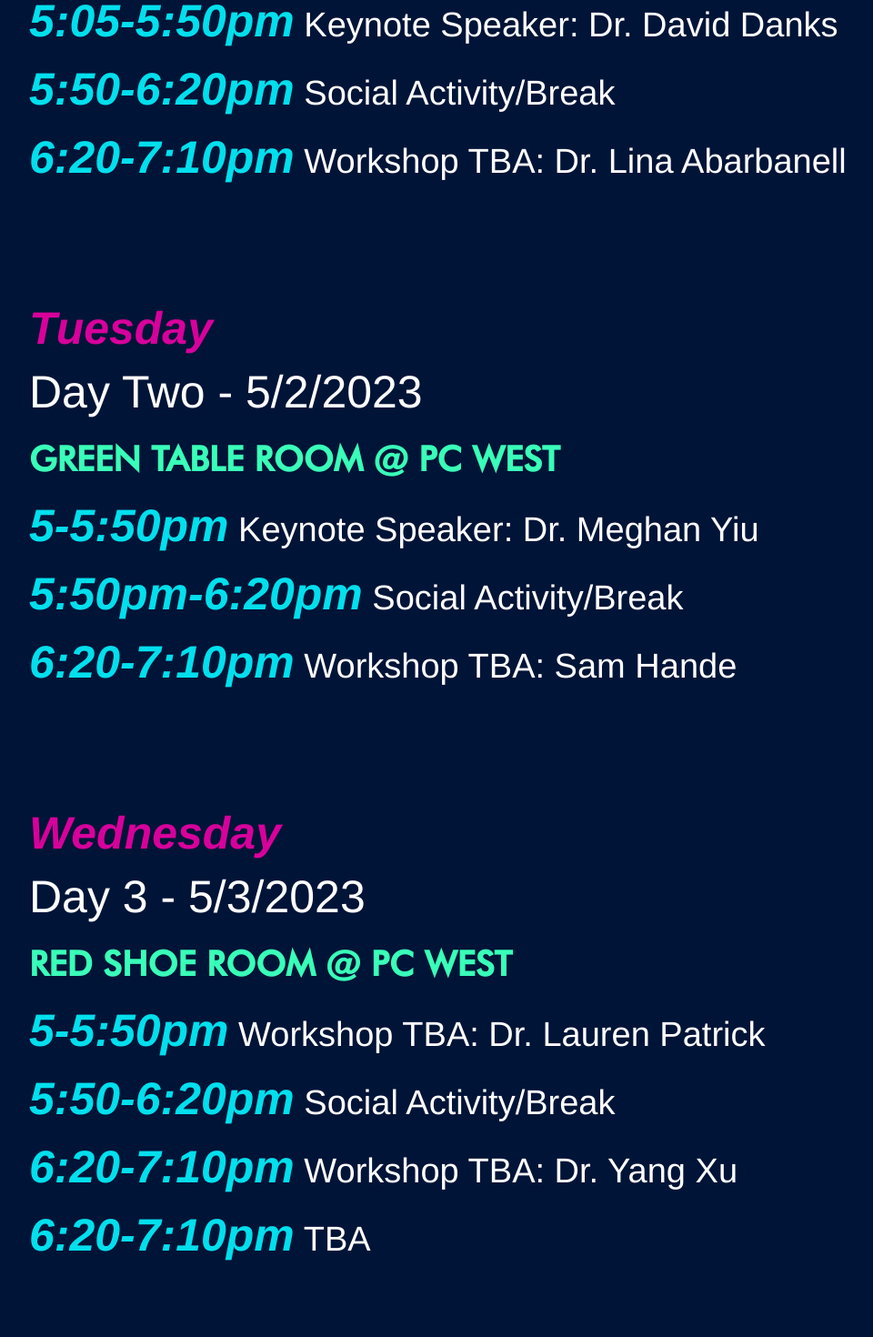
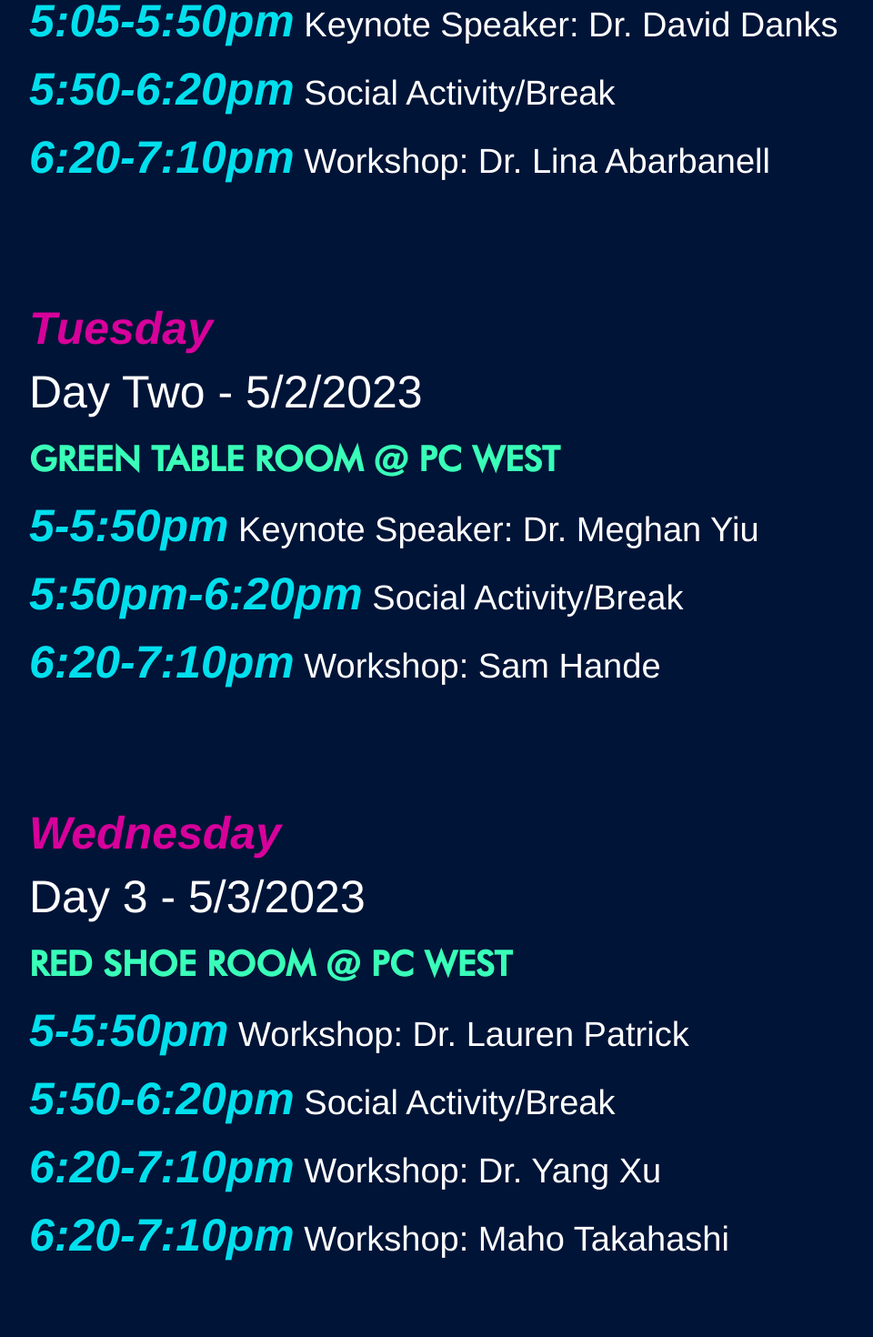
Before and after one commit to CSSA-UCSD/conference2023, a React (Create React App) app: page /#/ in a window 1280 px wide. Shown: the part 2060-3530 px from the top of the page at 91% size, without its empty margins (98-1058 px from the left). Built offline with nearby package versions, Linux system fonts and the light colour scheme.

Commit message:
updated schedule data

```diff
--- a/src/components/data/home/DayScheduleData.js
+++ b/src/components/data/home/DayScheduleData.js
@@ -22,7 +22,7 @@ const DayScheduleData = [
                 time: "5:50-6:20pm"
             },
             {
-                title: "Workshop TBA: Dr. Lina Abarbanell",
+                title: "Workshop: Dr. Lina Abarbanell",
                 time: "6:20-7:10pm",
                 recording: ""
             }
@@ -46,7 +46,7 @@ const DayScheduleData = [
                 time: "5:50pm-6:20pm"
             },
             {
-                title: "Workshop TBA: Sam Hande",
+                title: "Workshop: Sam Hande",
                 time: "6:20-7:10pm",
                 recording: ""
             }
@@ -61,7 +61,7 @@ const DayScheduleData = [
         location: "Red Shoe Room @ PC West",
         events: [
             {
-                title: "Workshop TBA: Dr. Lauren Patrick",
+                title: "Workshop: Dr. Lauren Patrick",
                 time: "5-5:50pm",
                 recording: ""
             },
@@ -70,12 +70,12 @@ const DayScheduleData = [
                 time: "5:50-6:20pm"
             },
             {
-                title: "Workshop TBA: Dr. Yang Xu",
+                title: "Workshop: Dr. Yang Xu",
                 time: "6:20-7:10pm",
                 recording: ""
             },
             {
-                title: "TBA",
+                title: "Workshop: Maho Takahashi",
                 time: "6:20-7:10pm",
                 recording: ""
             },
```
